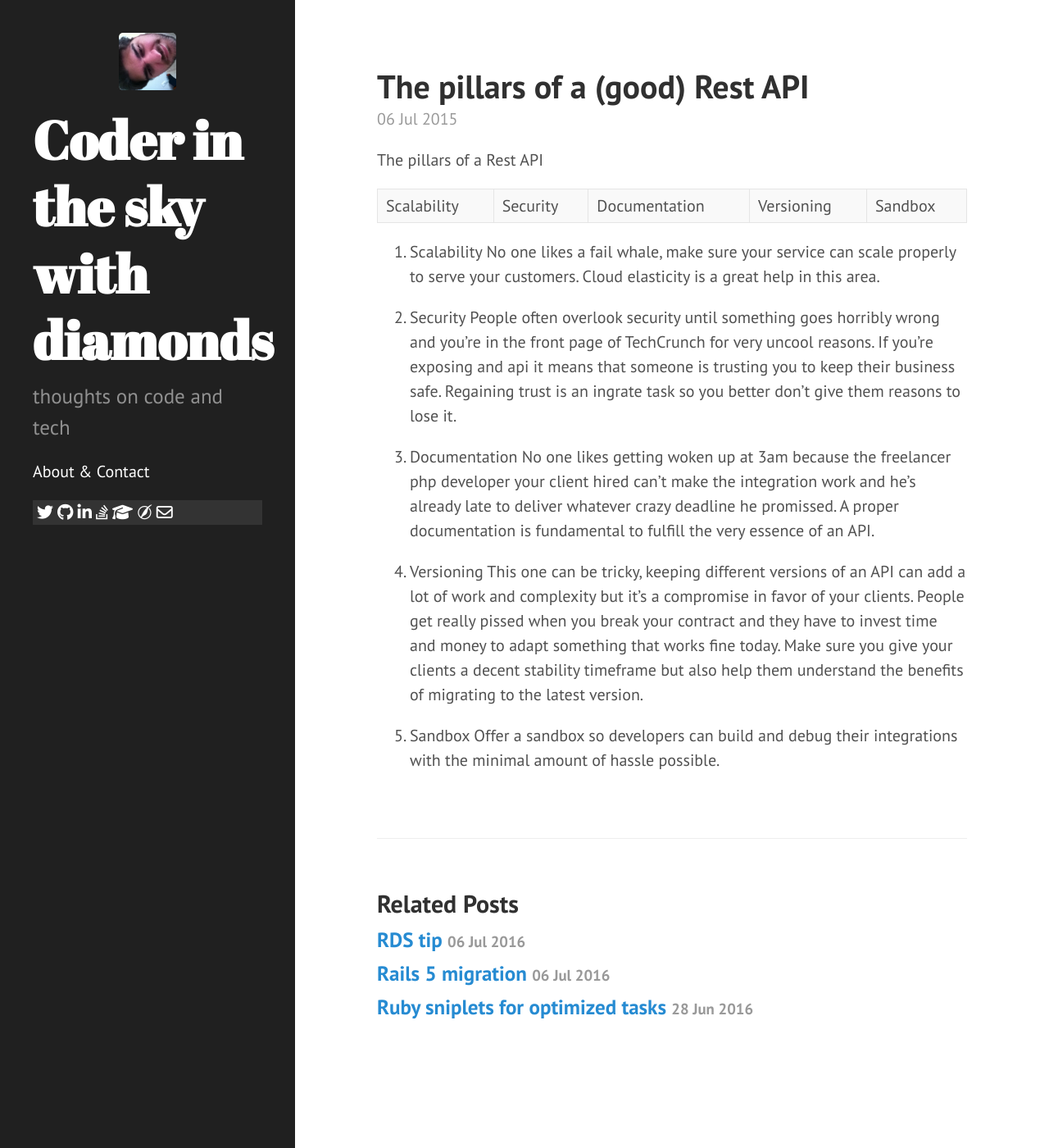
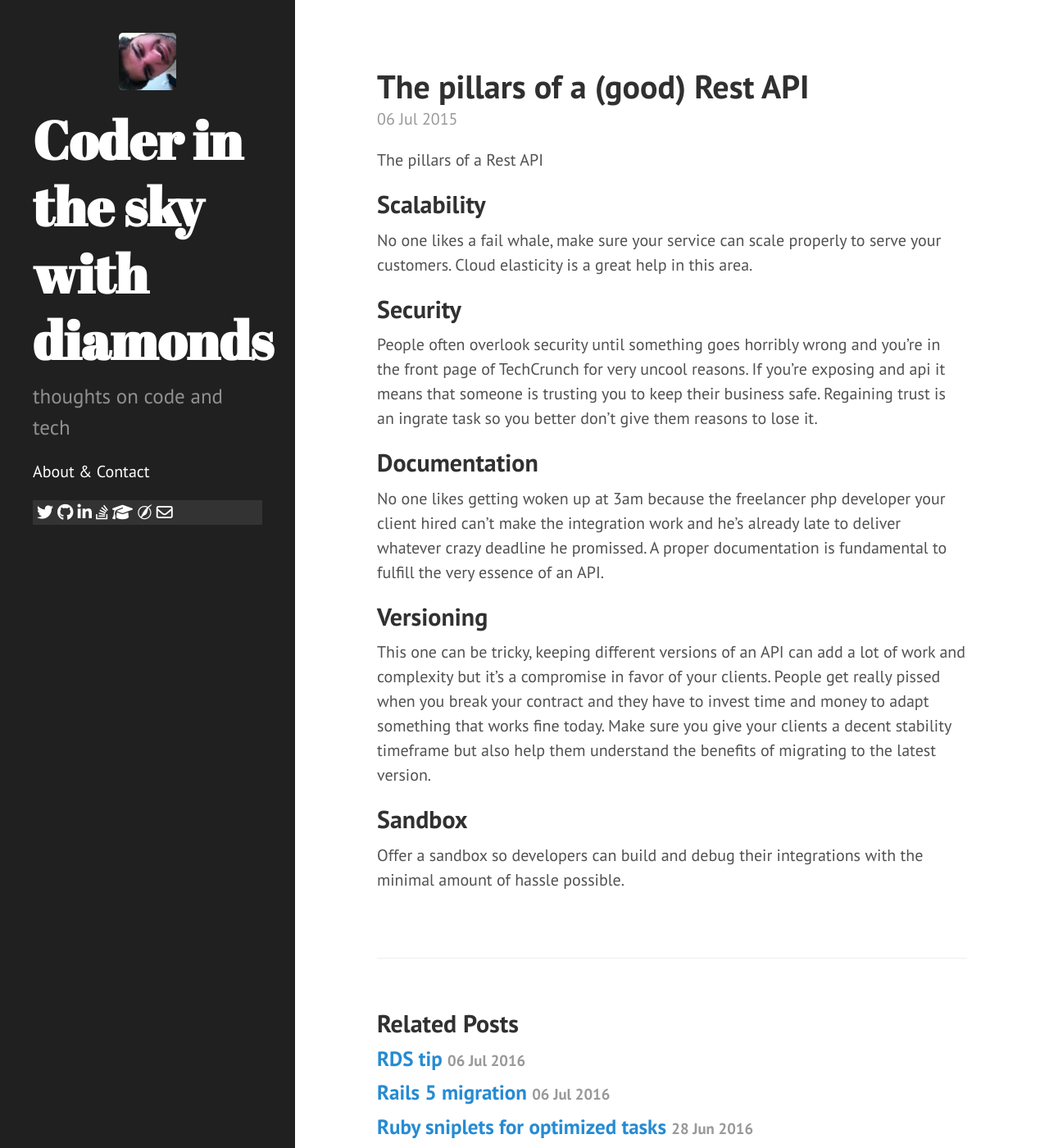
Before and after one commit to xymor/xymor.github.io, a Jekyll site: the page built from _posts/2015-07-06-the-pillars-of-a-good-rest-api.markdown, in a window 1280 px wide and 1400 px high. Shown: the whole window at 82% size. Built offline with Jekyll 4.4.1, drawn with Linux system fonts in a browser that asks for light colours; nearby versions of some CDN libraries; comment, search, counter and statistics services are not loaded.

Commit message:
Post update: The pillars of a (good) Rest API

```diff
--- a/_posts/2015-07-06-the-pillars-of-a-good-rest-api.markdown
+++ b/_posts/2015-07-06-the-pillars-of-a-good-rest-api.markdown
@@ -6,19 +6,17 @@ tags: [rest, development, ]
 ---
 The pillars of a Rest API
 
-Scalability | Security | Documentation | Versioning | Sandbox
+## Scalability
+ No one likes a fail whale, make sure your service can scale properly to serve your customers. Cloud elasticity is a great help in this area.
 
-1. Scalability
-No one likes a fail whale, make sure your service can scale properly to serve your customers. Cloud elasticity is a great help in this area.
+## Security
+ People often overlook security until something goes horribly wrong and you're in the front page of TechCrunch for very uncool reasons. If you're exposing and api it means that someone is trusting you to keep their business safe. Regaining trust is an ingrate task so you better don't give them reasons to lose it.
 
-2. Security
-People often overlook security until something goes horribly wrong and you're in the front page of TechCrunch for very uncool reasons. If you're exposing and api it means that someone is trusting you to keep their business safe. Regaining trust is an ingrate task so you better don't give them reasons to lose it.
+## Documentation
+ No one likes getting woken up at 3am because the freelancer php developer your client hired can't make the integration work and he's already late to deliver whatever crazy deadline he promissed. A proper documentation is fundamental to fulfill the very essence of an API.
 
-3. Documentation
-No one likes getting woken up at 3am because the freelancer php developer your client hired can't make the integration work and he's already late to deliver whatever crazy deadline he promissed. A proper documentation is fundamental to fulfill the very essence of an API.
+## Versioning
+ This one can be tricky, keeping different versions of an API can add a lot of work and complexity but it's a compromise in favor of your clients. People get really pissed when you break your contract and they have to invest time and money to adapt something that works fine today. Make sure you give your clients a decent stability timeframe but also help them understand the benefits of migrating to the latest version.
 
-4. Versioning
-This one can be tricky, keeping different versions of an API can add a lot of work and complexity but it's a compromise in favor of your clients. People get really pissed when you break your contract and they have to invest time and money to adapt something that works fine today. Make sure you give your clients a decent stability timeframe but also help them understand the benefits of migrating to the latest version.
-
-5. Sandbox
-Offer a sandbox so developers can build and debug their integrations with the minimal amount of hassle possible.
+## Sandbox
+ Offer a sandbox so developers can build and debug their integrations with the minimal amount of hassle possible.
```
